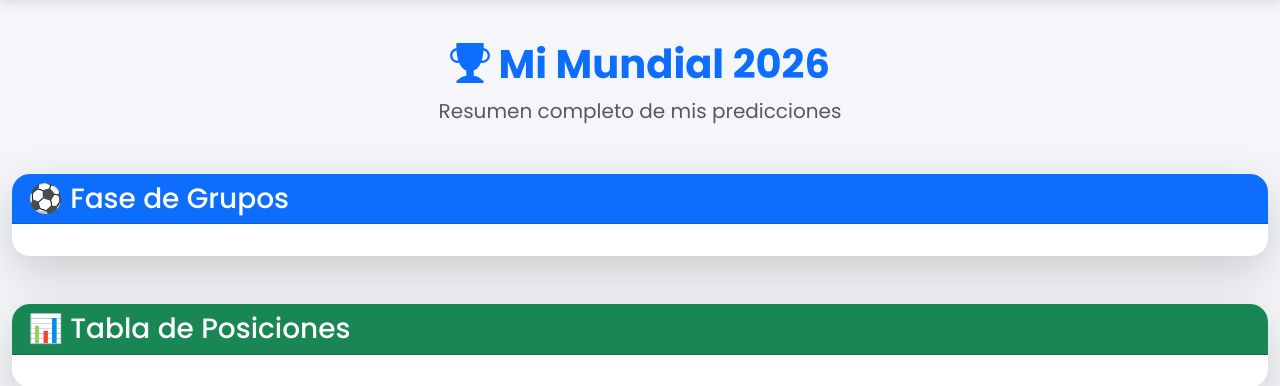
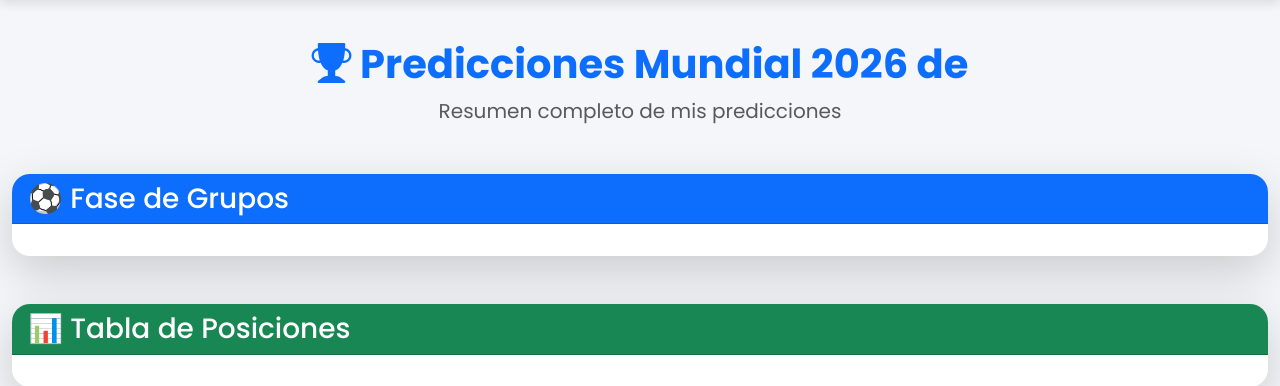
Before and after one commit to FelipeRamirez01/polla_mundialista_2026, a Python web app: template templates/usuario/bracket.html in a window 1280 px wide. Shown: the part 60-446 px from the top of the page. Run offline with Jinja, Linux system fonts and the light colour scheme; the template is opened without the code that fills it, so the values that code supplies are empty.

Commit message:
Update title in bracket.html to include user name

```diff
--- a/templates/usuario/bracket.html
+++ b/templates/usuario/bracket.html
@@ -11,7 +11,7 @@
 
             <i class="bi bi-trophy-fill"></i>
 
-            Mi Mundial 2026
+            Predicciones Mundial 2026 de {{ usuario.nombre }}
 
         </h1>
 
```
